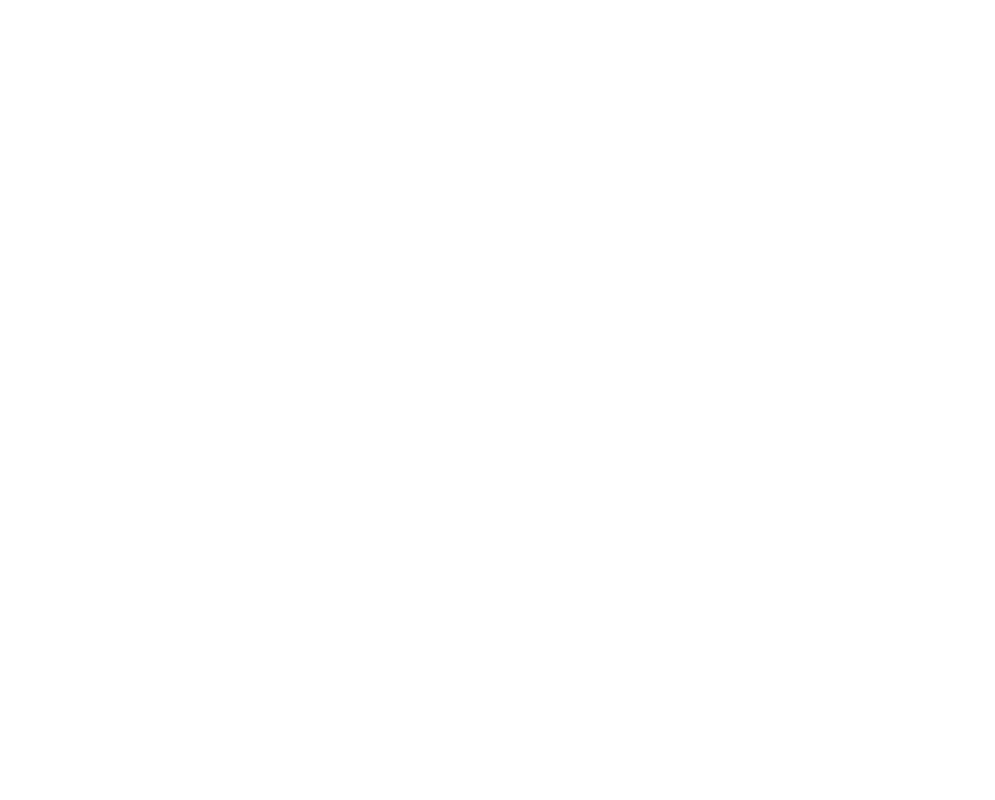
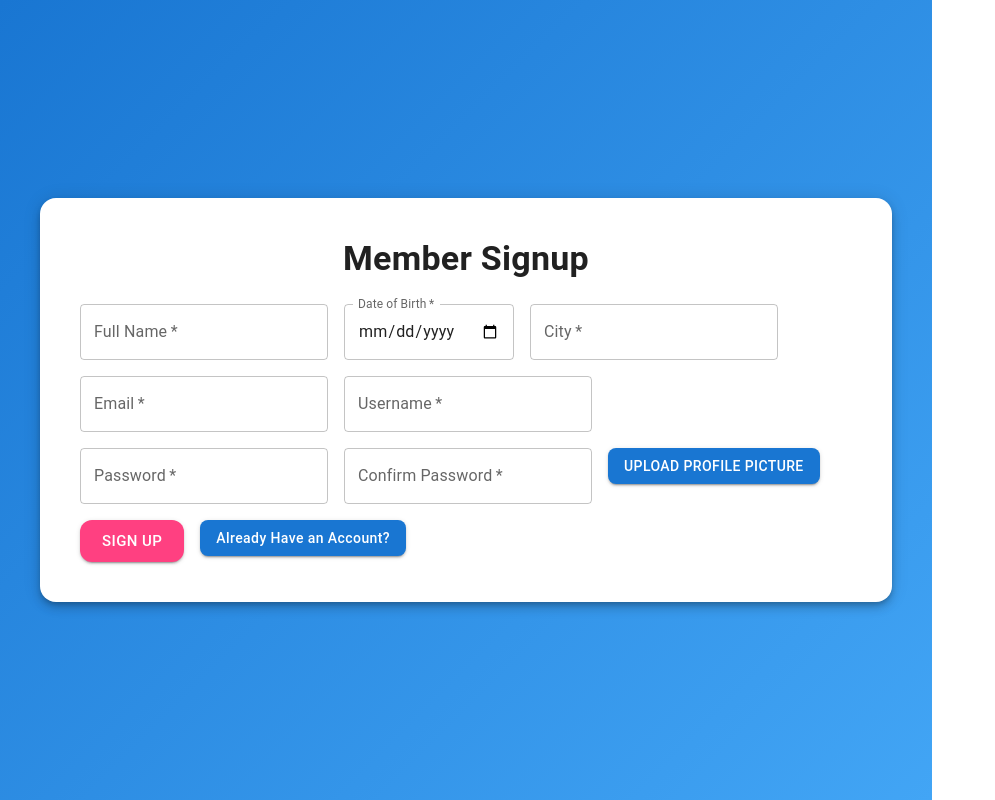
Before and after one commit to Bg987/BookFlow-frontend, a React (Vite) app: page /member-signup in a window 1280 px wide. Before the commit this address had no page. Shown: the whole page, without its empty margins (0-995 px from the left). Built offline with nearby package versions, Linux system fonts and the light colour scheme.

Commit message:
add member signup page and api

```diff
--- a/src/App.jsx
+++ b/src/App.jsx
@@ -11,6 +11,7 @@
 import LibrarianLogin from "./pages/LibrarianLogin";
 import AddBook from "./pages/AddBook";
 import LibrarianDashboard from "./pages/LibrarianDashboard";
+import MemberSignup from "./pages/MemberSignup";
 import theme from "./theme";
 
 function App() {
@@ -28,6 +29,7 @@
           <Route path="/forgotPass" element={<ForgotPassword />} />
           <Route path="/resetPass" element={<ResetPassword />} />
           <Route path="/addBook" element={<AddBook />} />
+          <Route path="/member-signup" element={<MemberSignup />} />
         </Routes>
       </Router>
     </ThemeProvider>
--- a/src/api/api.js
+++ b/src/api/api.js
@@ -1,7 +1,7 @@
 import axios from "axios";
 
-const BASE_URL = "https://bookflow-1ceq.onrender.com/api"; // also change in librariansdata comp.
-/// http://192.168.41.47:5000 http://localhost:5000  http://10.182.99.47:5000
+const BASE_URL = "http://localhost:5000/api"; // also change in librariansdata comp.
+/// http://192.168.41.47:5000 https://bookflow-1ceq.onrender.com  http://10.182.99.47:5000
 const api = axios.create({
   baseURL: BASE_URL,
   headers: { "Content-Type": "application/json" },
@@ -40,5 +40,8 @@
   api.get(`/librarian/getLibrarian`);
 export const AddLibrarian = (data) => api2.post(`/librarian/AddLibrarian`, data);
 
+//member apis
+export const signupMember = (data) => api2.post("/member/pre-signup", data);
+
 
 export default api;
--- a/src/pages/LandingPage.jsx
+++ b/src/pages/LandingPage.jsx
@@ -107,7 +107,7 @@
                   </Button>
                   <Menu anchorEl={anchorElStart} open={openStart} onClose={() => handleStartClose()}>
                     <MenuItem onClick={() => handleStartClose("/library-signup")}>Library</MenuItem>
-                    <MenuItem onClick={() => handleStartClose("/member")}>Member</MenuItem>
+                    <MenuItem onClick={() => handleStartClose("/member-signup")}>Member</MenuItem>
                   </Menu>
                 </Grid>
 
--- /dev/null
+++ b/src/pages/MemberSignup.jsx
@@ -0,0 +1,269 @@
+import { useState } from "react";
+import {
+  Box,
+  Button,
+  Container,
+  Grid,
+  TextField,
+  Typography,
+  Alert,
+  CircularProgress,
+} from "@mui/material";
+import { signupMember } from "../api/api"; // Your API function
+
+const MemberSignup = () => {
+  const [formData, setFormData] = useState({
+    name: "",
+    dob: "",
+    city: "",
+    email: "",
+    username: "",
+    password: "",
+    confirmPassword: "",
+    profilePic: null,
+  });
+
+  const [error, setError] = useState("");
+  const [success, setSuccess] = useState("");
+  const [submitting, setSubmitting] = useState(false);
+
+  const handleChange = (e) => {
+    setFormData({ ...formData, [e.target.name]: e.target.value });
+  };
+
+  const handleFileChange = (e) => {
+    setFormData({ ...formData, profilePic: e.target.files[0] });
+  };
+
+  const redirectToLogin = () => {
+    window.location.href = "/member-login";
+  };
+
+  const handleSubmit = async (e) => {
+    e.preventDefault();
+    setError("");
+    setSuccess("");
+
+    if (formData.password !== formData.confirmPassword) {
+      setError("Passwords do not match!");
+      return;
+    }
+
+    if (!formData.profilePic) {
+      setError("Please upload a profile picture!");
+      return;
+    }
+
+    const formDataToSend = new FormData();
+    for (const key in formData) {
+      if (key !== "confirmPassword") {
+        formDataToSend.append(key, formData[key]);
+      }
+      }
+      console.log(formDataToSend);
+    setSubmitting(true);
+    try {
+      const res = await signupMember(formDataToSend);
+      setSuccess(res.data.message);
+      if (res.status === 201) {
+        // setTimeout(() => {
+        //   window.location.href = "/member-login";
+        // }, 3000);
+      }
+    } catch (err) {
+      setError(err.response?.data?.message || "Something went wrong!");
+    } finally {
+      setSubmitting(false);
+    }
+  };
+
+  return (
+    <Box
+      sx={{
+        minHeight: "100vh",
+        display: "flex",
+        alignItems: "center",
+        justifyContent: "center",
+        background: "linear-gradient(135deg, #1976d2, #42a5f5)",
+        px: 2,
+        py: 4,
+      }}
+    >
+      <Container maxWidth="md">
+        <Box
+          sx={{
+            width: { xs: "100%", sm: 500, md: "100%" },
+            p: { xs: 3, sm: 5 },
+            backgroundColor: "white",
+            borderRadius: 4,
+            boxShadow: 6,
+            mx: "auto",
+          }}
+        >
+          <Typography
+            variant="h4"
+            sx={{ mb: 3, textAlign: "center", fontWeight: "bold" }}
+          >
+            Member Signup
+          </Typography>
+
+          {error && <Alert severity="error" sx={{ mb: 2 }}>{error}</Alert>}
+          {success && <Alert severity="success" sx={{ mb: 2 }}>{success}</Alert>}
+
+          <form onSubmit={handleSubmit}>
+            <Grid container spacing={2}>
+              <Grid item xs={12}>
+                <TextField
+                  label="Full Name"
+                  name="name"
+                  value={formData.name}
+                  onChange={handleChange}
+                  fullWidth
+                  required
+                  disabled={submitting}
+                />
+              </Grid>
+
+              <Grid item xs={12}>
+                <TextField
+                  label="Date of Birth"
+                  name="dob"
+                  type="date"
+                  value={formData.dob}
+                  onChange={handleChange}
+                  fullWidth
+                  required
+                  disabled={submitting}
+                  InputLabelProps={{ shrink: true }}
+                />
+              </Grid>
+
+              <Grid item xs={12}>
+                <TextField
+                  label="City"
+                  name="city"
+                  value={formData.city}
+                  onChange={handleChange}
+                  fullWidth
+                  required
+                  disabled={submitting}
+                />
+              </Grid>
+
+              <Grid item xs={12}>
+                <TextField
+                  label="Email"
+                  name="email"
+                  type="email"
+                  value={formData.email}
+                  onChange={handleChange}
+                  fullWidth
+                  required
+                  disabled={submitting}
+                />
+              </Grid>
+
+              <Grid item xs={12}>
+                <TextField
+                  label="Username"
+                  name="username"
+                  value={formData.username}
+                  onChange={handleChange}
+                  fullWidth
+                  required
+                  disabled={submitting}
+                />
+              </Grid>
+
+              <Grid item xs={12}>
+                <TextField
+                  label="Password"
+                  name="password"
+                  type="password"
+                  value={formData.password}
+                  onChange={handleChange}
+                  fullWidth
+                  required
+                  disabled={submitting}
+                />
+              </Grid>
+
+              <Grid item xs={12}>
+                <TextField
+                  label="Confirm Password"
+                  name="confirmPassword"
+                  type="password"
+                  value={formData.confirmPassword}
+                  onChange={handleChange}
+                  fullWidth
+                  required
+                  disabled={submitting}
+                />
+              </Grid>
+
+              <Grid item xs={12}>
+                <Button
+                  variant="contained"
+                  component="label"
+                  color="primary"
+                  fullWidth
+                  sx={{ borderRadius: 2 }}
+                  disabled={submitting}
+                >
+                  Upload Profile Picture
+                  <input
+                    type="file"
+                    accept="image/*"
+                    hidden
+                    onChange={handleFileChange}
+                  />
+                </Button>
+                {formData.profilePic && (
+                  <Typography
+                    variant="body2"
+                    color="textSecondary"
+                    sx={{ mt: 1, textAlign: "center" }}
+                  >
+                    Selected: {formData.profilePic.name}
+                  </Typography>
+                )}
+              </Grid>
+
+              <Grid item xs={12}>
+                <Button
+                  type="submit"
+                  variant="contained"
+                  color="secondary"
+                  fullWidth
+                  size="large"
+                  sx={{ borderRadius: 3 }}
+                  disabled={submitting}
+                >
+                  {submitting ? (
+                    <CircularProgress size={24} color="inherit" />
+                  ) : (
+                    "Sign Up"
+                  )}
+                </Button>
+              </Grid>
+
+              <Grid item xs={12}>
+                <Button
+                  variant="contained"
+                  color="primary"
+                  onClick={redirectToLogin}
+                  fullWidth
+                  sx={{ borderRadius: 2, textTransform: "none" }}
+                >
+                  Already Have an Account?
+                </Button>
+              </Grid>
+            </Grid>
+          </form>
+        </Box>
+      </Container>
+    </Box>
+  );
+};
+
+export default MemberSignup;
```
